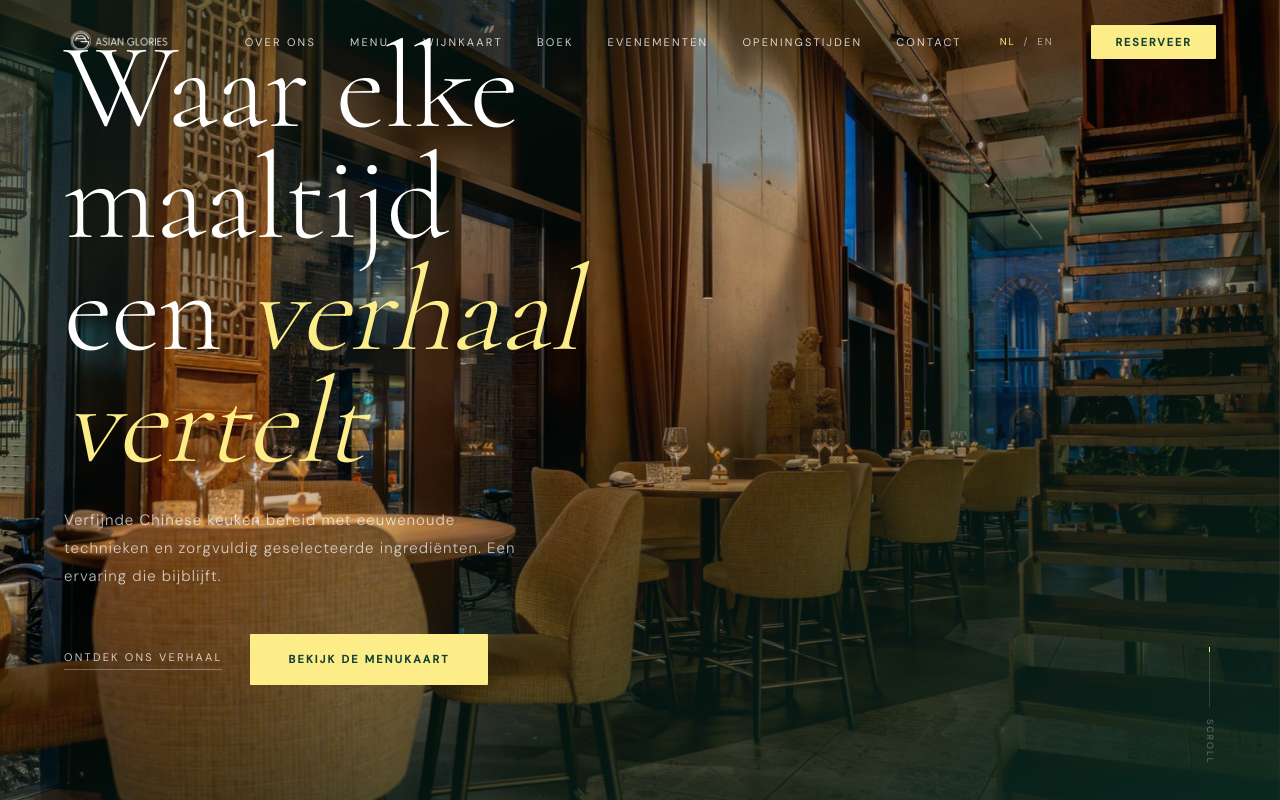
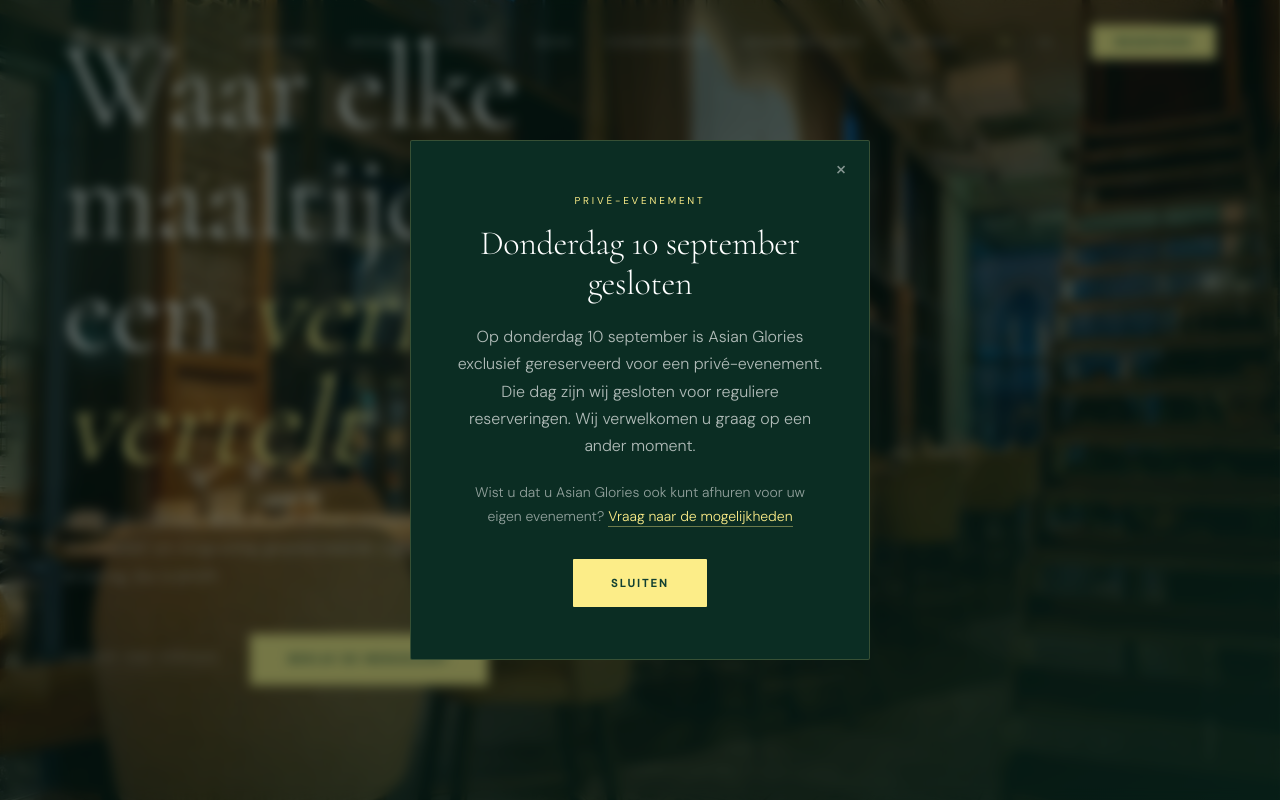
Before and after one commit to ziggyrumfunk/asian-glories-web, a Next.js app: page / in a window 1280 px wide. Shown: the top 800 px of the page. Built offline with nearby package versions, Linux system fonts and the light colour scheme.

Commit message:
Add one-time closure notice for 10 September private event
Co-Authored-By: Claude Fable 5 <noreply@anthropic.com>

```diff
--- a/src/app/globals.css
+++ b/src/app/globals.css
@@ -124,3 +124,124 @@ a {
 .scroll-zoom.qp__zoom {
   position: absolute;
 }
+
+/* ClosureNotice: one-time site-wide announcement dialog. */
+.closure-overlay {
+  position: fixed;
+  inset: 0;
+  z-index: 300;
+  background: rgba(6, 22, 17, 0.55);
+  backdrop-filter: blur(6px);
+  -webkit-backdrop-filter: blur(6px);
+  display: flex;
+  align-items: center;
+  justify-content: center;
+  padding: 20px;
+  animation: closure-overlay-in 0.4s ease both;
+}
+.closure-panel {
+  position: relative;
+  width: min(460px, 100%);
+  background: #0b2d23;
+  color: #fff;
+  padding: clamp(36px, 6vw, 52px) clamp(28px, 5vw, 46px);
+  border-radius: 2px;
+  border: 1px solid rgba(252, 237, 136, 0.18);
+  text-align: center;
+  animation: closure-panel-in 0.55s cubic-bezier(0.19, 1, 0.22, 1) 0.1s both;
+}
+.closure-eyebrow {
+  font-size: 10px;
+  letter-spacing: 0.28em;
+  text-transform: uppercase;
+  color: #fced88;
+  margin-bottom: 16px;
+}
+.closure-title {
+  font-family: var(--font-cormorant), serif;
+  font-weight: 300;
+  font-size: clamp(26px, 5vw, 34px);
+  line-height: 1.2;
+  color: #fff;
+  margin-bottom: 18px;
+}
+.closure-body {
+  font-size: 16px;
+  font-weight: 300;
+  line-height: 1.7;
+  color: rgba(255, 255, 255, 0.68);
+  margin-bottom: 22px;
+}
+.closure-cta {
+  font-size: 14px;
+  font-weight: 300;
+  line-height: 1.7;
+  color: rgba(255, 255, 255, 0.55);
+  margin-bottom: 30px;
+}
+.closure-cta a {
+  color: #fced88;
+  border-bottom: 1px solid rgba(252, 237, 136, 0.4);
+  padding-bottom: 1px;
+  transition: border-color 0.25s;
+}
+.closure-cta a:hover {
+  border-color: #fced88;
+}
+.closure-btn {
+  display: inline-flex;
+  font-size: 11px;
+  font-weight: 700;
+  letter-spacing: 0.2em;
+  text-transform: uppercase;
+  color: #114032;
+  background: #fced88;
+  padding: 16px 38px;
+  border-radius: 1px;
+  border: 0;
+  cursor: pointer;
+}
+.closure-x {
+  position: absolute;
+  top: 8px;
+  right: 8px;
+  width: 40px;
+  height: 40px;
+  display: flex;
+  align-items: center;
+  justify-content: center;
+  background: transparent;
+  border: 0;
+  cursor: pointer;
+  font-size: 22px;
+  line-height: 1;
+  color: rgba(255, 255, 255, 0.5);
+  transition: color 0.25s;
+}
+.closure-x:hover {
+  color: #fff;
+}
+@keyframes closure-overlay-in {
+  from {
+    opacity: 0;
+  }
+  to {
+    opacity: 1;
+  }
+}
+@keyframes closure-panel-in {
+  from {
+    opacity: 0;
+    transform: translateY(16px);
+  }
+  to {
+    opacity: 1;
+    transform: none;
+  }
+}
+@media (prefers-reduced-motion: reduce) {
+  .closure-overlay,
+  .closure-panel {
+    animation: none;
+  }
+}
--- a/src/app/layout.tsx
+++ b/src/app/layout.tsx
@@ -2,6 +2,7 @@ import type { Metadata, Viewport } from 'next';
 import { Cormorant, DM_Sans } from 'next/font/google';
 import LoadingCurtain from '@/components/LoadingCurtain';
 import ZenchefWidget from '@/components/ZenchefWidget';
+import ClosureNotice from '@/components/ClosureNotice';
 import { I18nProvider } from '@/lib/i18n';
 import './globals.css';
 
@@ -98,7 +99,10 @@ export default function RootLayout({
           dangerouslySetInnerHTML={{ __html: JSON.stringify(restaurantSchema) }}
         />
         <LoadingCurtain />
-        <I18nProvider>{children}</I18nProvider>
+        <I18nProvider>
+          {children}
+          <ClosureNotice />
+        </I18nProvider>
         <ZenchefWidget />
       </body>
     </html>
--- /dev/null
+++ b/src/components/ClosureNotice.tsx
@@ -0,0 +1,92 @@
+'use client';
+
+import { useEffect, useState } from 'react';
+import { useT } from '@/lib/i18n';
+
+/**
+ * One-time site-wide announcement: Asian Glories is closed on Thursday
+ * 10 September 2026 for a private event.
+ *
+ * - Shows once per visitor (flag in localStorage, set the moment it appears).
+ * - Deactivates itself after the closure day; no code change needed on the 11th.
+ * - Waits a beat so the LoadingCurtain can finish before the dialog fades in.
+ *
+ * To reuse for a future announcement: update the notice.* copy in
+ * src/lib/i18n.tsx, then bump HIDE_AFTER and STORAGE_KEY below (a new key
+ * makes the popup show again to visitors who saw the previous one).
+ */
+const STORAGE_KEY = 'ag-notice-2026-09-10';
+const HIDE_AFTER = new Date('2026-09-11T00:00:00');
+const SHOW_DELAY_MS = 2600;
+
+export default function ClosureNotice() {
+  const t = useT();
+  const [open, setOpen] = useState(false);
+
+  useEffect(() => {
+    if (new Date() >= HIDE_AFTER) return;
+    try {
+      if (localStorage.getItem(STORAGE_KEY)) return;
+    } catch {
+      /* storage unavailable: show anyway, just not once-per-visitor */
+    }
+    const timer = setTimeout(() => {
+      setOpen(true);
+      try {
+        localStorage.setItem(STORAGE_KEY, '1');
+      } catch {
+        /* ignore */
+      }
+    }, SHOW_DELAY_MS);
+    return () => clearTimeout(timer);
+  }, []);
+
+  // Escape closes, and page scroll is locked while the dialog is open.
+  useEffect(() => {
+    if (!open) return;
+    const onKey = (e: KeyboardEvent) => {
+      if (e.key === 'Escape') setOpen(false);
+    };
+    window.addEventListener('keydown', onKey);
+    document.body.style.overflow = 'hidden';
+    return () => {
+      window.removeEventListener('keydown', onKey);
+      document.body.style.overflow = '';
+    };
+  }, [open]);
+
+  if (!open) return null;
+
+  return (
+    <div
+      className="closure-overlay"
+      role="dialog"
+      aria-modal="true"
+      aria-label={t('notice.title')}
+      onClick={() => setOpen(false)}
+    >
+      <div className="closure-panel" onClick={(e) => e.stopPropagation()}>
+        <button
+          type="button"
+          className="closure-x"
+          aria-label={t('notice.close')}
+          onClick={() => setOpen(false)}
+        >
+          &times;
+        </button>
+        <p className="closure-eyebrow">{t('notice.eyebrow')}</p>
+        <h2 className="closure-title">{t('notice.title')}</h2>
+        <p className="closure-body">{t('notice.body')}</p>
+        <p className="closure-cta">
+          {t('notice.cta')}{' '}
+          <a href="mailto:info@asianglories.nl?subject=Prive-evenement">
+            {t('notice.cta.link')}
+          </a>
+        </p>
+        <button type="button" className="closure-btn" onClick={() => setOpen(false)}>
+          {t('notice.close')}
+        </button>
+      </div>
+    </div>
+  );
+}
--- a/src/lib/i18n.tsx
+++ b/src/lib/i18n.tsx
@@ -272,6 +272,28 @@ const DICT: Dict = {
 
   // Press wall
   'press.eyebrow': { nl: 'In de pers', en: 'In the press' },
+
+  // Closure notice (Thursday 10 September 2026, private event)
+  'notice.eyebrow': { nl: 'Privé-evenement', en: 'Private event' },
+  'notice.title': {
+    nl: 'Donderdag 10 september gesloten',
+    en: 'Closed on Thursday 10 September',
+  },
+  'notice.body': {
+    nl:
+      'Op donderdag 10 september is Asian Glories exclusief gereserveerd voor een privé-evenement. Die dag zijn wij gesloten voor reguliere reserveringen. Wij verwelkomen u graag op een ander moment.',
+    en:
+      'On Thursday 10 September, Asian Glories is exclusively reserved for a private event. We are closed for regular reservations that day. We look forward to welcoming you another time.',
+  },
+  'notice.cta': {
+    nl: 'Wist u dat u Asian Glories ook kunt afhuren voor uw eigen evenement?',
+    en: 'Did you know you can also book Asian Glories for your own private event?',
+  },
+  'notice.cta.link': {
+    nl: 'Vraag naar de mogelijkheden',
+    en: 'Ask about the options',
+  },
+  'notice.close': { nl: 'Sluiten', en: 'Close' },
 };
 
 type Ctx = {
```
